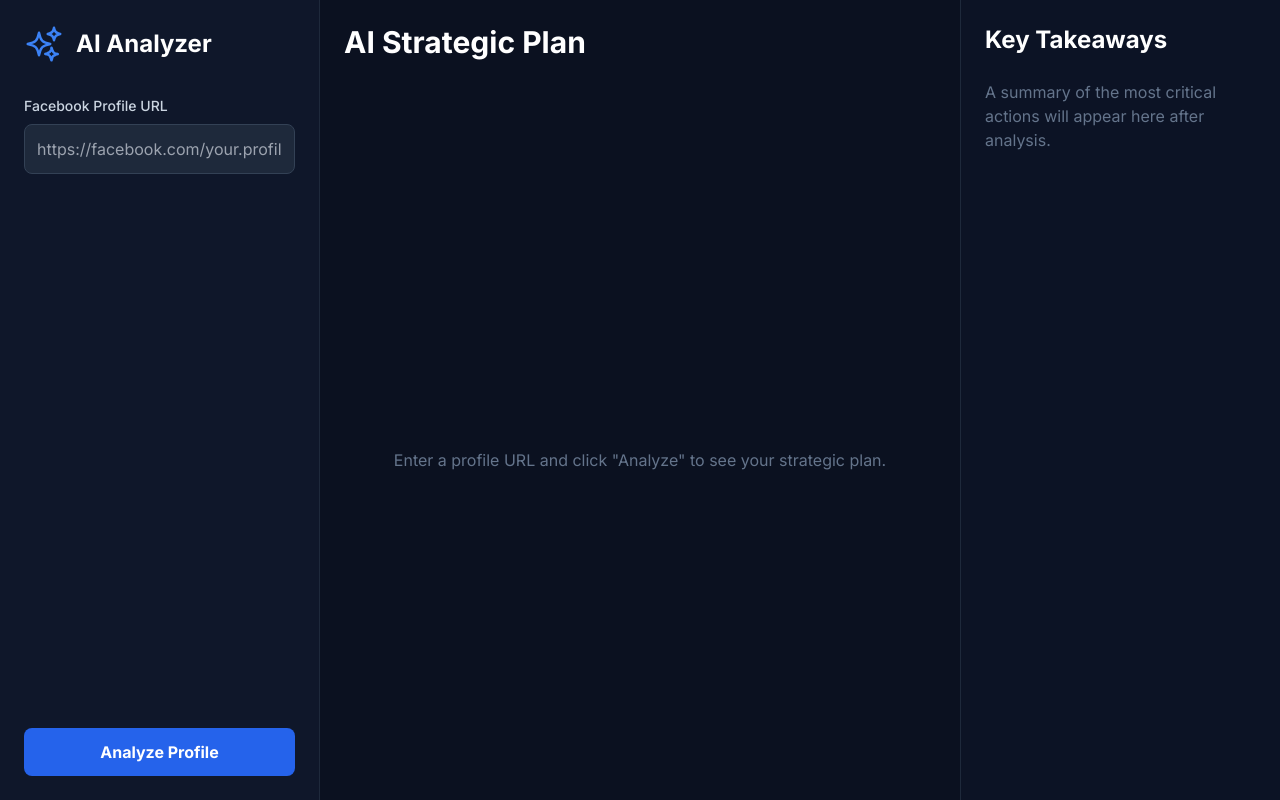
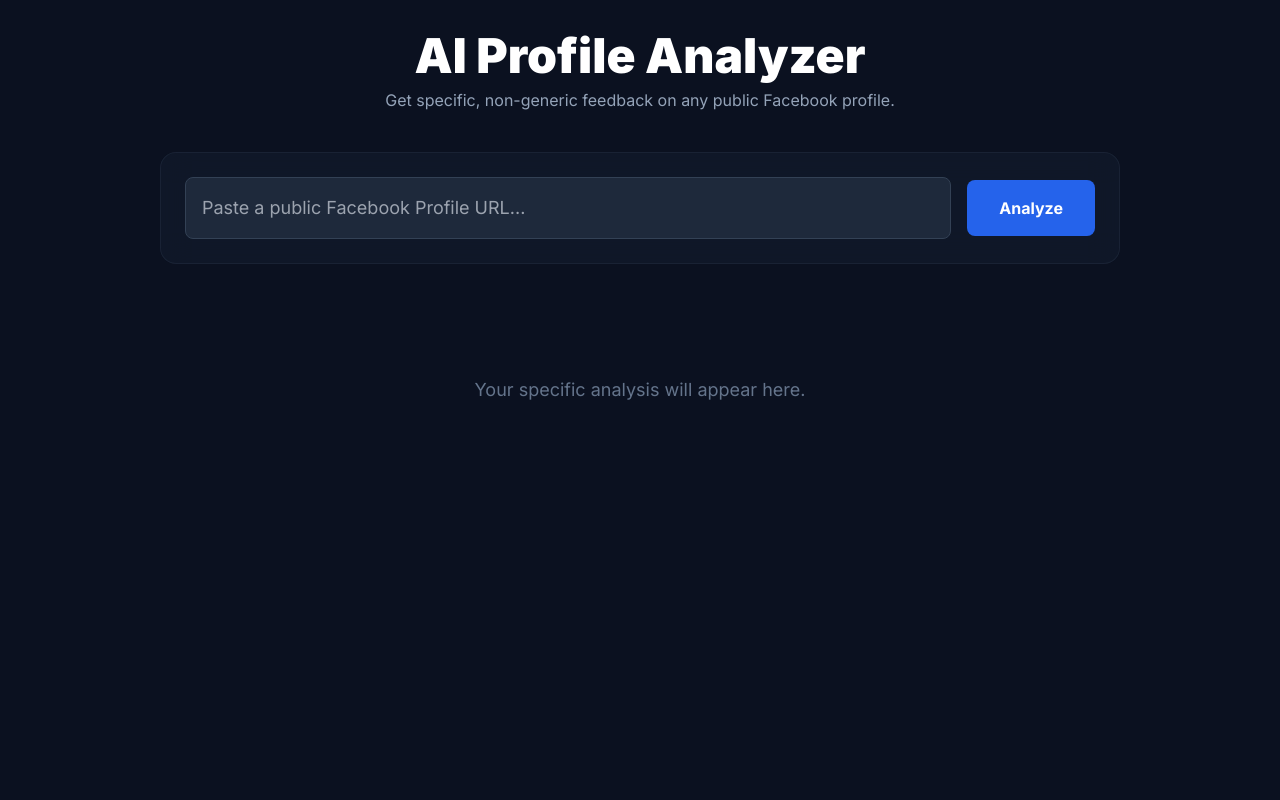
Before and after one commit to voycebutler18/VoyceFeed, a Flask app: page / in a window 1280 px wide. Run offline with Flask 3, Linux system fonts and the light colour scheme; some libraries are stand-ins or nearby versions.

Commit message:
Update index.html

```diff
--- a/templates/index.html
+++ b/templates/index.html
@@ -5,13 +5,14 @@
     <meta name="viewport" content="width=device-width, initial-scale=1.0">
     <title>AI Profile Analyzer</title>
     <script src="https://cdn.tailwindcss.com"></script>
+    <script src="https://cdn.jsdelivr.net/npm/marked/marked.min.js"></script>
     <link rel="preconnect" href="https://fonts.googleapis.com">
     <link rel="preconnect" href="https://fonts.gstatic.com" crossorigin>
     <link href="https://fonts.googleapis.com/css2?family=Inter:wght@400;500;600;700;900&display=swap" rel="stylesheet">
     <style>
         body {
             font-family: 'Inter', sans-serif;
-            background-color: #0B1120;
+            background-color: #0B1120; /* Dark blue background */
         }
         .glass-pane {
             background: rgba(21, 30, 48, 0.5);
@@ -37,141 +38,92 @@
 </head>
 <body class="text-slate-300">
 
-    <div class="flex flex-col lg:flex-row h-screen">
+    <div class="container mx-auto p-4 sm:p-6 lg:p-8 max-w-5xl">
+        <!-- Header -->
+        <header class="text-center mb-10">
+            <h1 class="text-4xl sm:text-5xl font-black text-white">AI Profile Analyzer</h1>
+            <p class="text-slate-400 mt-2">Get specific, non-generic feedback on any public Facebook profile.</p>
+        </header>
 
-        <!-- Left Panel: Input & Controls -->
-        <aside class="w-full lg:w-1/4 bg-slate-900 p-6 flex flex-col border-r border-slate-800">
-            <div class="flex items-center mb-8">
-                <svg class="w-10 h-10 text-blue-500 mr-3" xmlns="http://www.w3.org/2000/svg" fill="none" viewBox="0 0 24 24" stroke-width="1.5" stroke="currentColor"><path stroke-linecap="round" stroke-linejoin="round" d="M9.813 15.904L9 18.75l-.813-2.846a4.5 4.5 0 00-3.09-3.09L2.25 12l2.846-.813a4.5 4.5 0 003.09-3.09L9 5.25l.813 2.846a4.5 4.5 0 003.09 3.09L15.75 12l-2.846.813a4.5 4.5 0 00-3.09 3.09zM18.259 8.715L18 9.75l-.259-1.035a3.375 3.375 0 00-2.455-2.456L14.25 6l1.036-.259a3.375 3.375 0 002.455-2.456L18 2.25l.259 1.035a3.375 3.375 0 002.456 2.456L21.75 6l-1.035.259a3.375 3.375 0 00-2.456 2.456zM16.898 20.553L16.5 21.75l-.398-1.197a3.375 3.375 0 00-2.456-2.456L12.75 18l1.197-.398a3.375 3.375 0 002.456-2.456L16.5 14.25l.398 1.197a3.375 3.375 0 002.456 2.456L20.25 18l-1.197.398a3.375 3.375 0 00-2.456 2.456z" /></svg>
-                <h1 class="text-2xl font-bold text-white">AI Analyzer</h1>
+        <!-- Input Card -->
+        <div class="glass-pane p-6 rounded-2xl mb-8">
+            <div class="flex flex-col md:flex-row items-center gap-4">
+                <input type="url" id="profile-url" class="w-full p-4 bg-slate-800 rounded-lg border border-slate-700 focus:border-blue-500 focus:outline-none text-lg" placeholder="Paste a public Facebook Profile URL...">
+                <button id="analyze-button" class="w-full md:w-auto bg-blue-600 hover:bg-blue-700 text-white font-bold py-4 px-8 rounded-lg transition-colors flex items-center justify-center disabled:bg-slate-600 disabled:cursor-not-allowed flex-shrink-0">
+                    Analyze
+                </button>
             </div>
-            <div class="flex-grow">
-                <label for="profile-url" class="block text-sm font-medium text-slate-300 mb-2">Facebook Profile URL</label>
-                <input type="text" id="profile-url" class="w-full p-3 bg-slate-800 rounded-lg border border-slate-700 focus:border-blue-500 focus:outline-none" placeholder="https://facebook.com/your.profile">
         </div>
-            <button id="analyze-button" class="w-full mt-4 bg-blue-600 hover:bg-blue-700 text-white font-bold py-3 px-6 rounded-lg transition-colors flex items-center justify-center disabled:bg-slate-600">
-                Analyze Profile
-            </button>
-        </aside>
 
-        <!-- Center Panel: Main Analysis -->
-        <main class="flex-1 p-6 overflow-y-auto">
-            <h2 class="text-3xl font-bold text-white mb-6">AI Strategic Plan</h2>
-            <div id="analysis-output" class="h-full">
+        <!-- Output Area -->
+        <div id="output-container">
             <!-- Loading Spinner -->
-                <div id="loading-spinner" class="hidden flex-col items-center justify-center h-full text-center py-10">
+            <div id="loading-spinner" class="hidden flex-col items-center justify-center text-center py-20">
                 <div class="spinner"></div>
-                    <p class="mt-4 text-slate-400">AI is generating your growth strategy...</p>
+                <p class="mt-4 text-slate-400 text-lg">Scraping profile & generating AI analysis...</p>
+                <p class="text-slate-500">This may take a moment.</p>
             </div>
             <!-- Placeholder -->
-                <div id="placeholder-text" class="flex items-center justify-center h-full text-center">
-                    <p class="text-slate-500">Enter a profile URL and click "Analyze" to see your strategic plan.</p>
+            <div id="placeholder-text" class="text-center py-20">
+                <p class="text-slate-500 text-lg">Your specific analysis will appear here.</p>
             </div>
             <!-- Results -->
-                <div id="results" class="hidden prose prose-invert prose-slate max-w-none prose-h3:text-sky-400 prose-strong:text-white">
+            <div id="results" class="hidden glass-pane p-8 rounded-2xl prose prose-invert prose-slate max-w-none prose-h3:text-sky-400 prose-strong:text-white">
                 <!-- AI content will be injected here -->
             </div>
         </div>
-        </main>
-
-        <!-- Right Panel: Key Takeaways -->
-        <aside class="w-full lg:w-1/4 bg-slate-900/50 p-6 border-l border-slate-800 overflow-y-auto">
-            <h2 class="text-2xl font-bold text-white mb-6">Key Takeaways</h2>
-            <div id="takeaways-output" class="space-y-4">
-                <p class="text-slate-500">A summary of the most critical actions will appear here after analysis.</p>
-            </div>
-        </aside>
-
     </div>
 
-    <script src="https://cdn.jsdelivr.net/npm/marked/marked.min.js"></script>
     <script>
-        const apiKey = "{{ openai_api_key }}";
-
         const analyzeButton = document.getElementById('analyze-button');
         const profileUrlInput = document.getElementById('profile-url');
 
-        const analysisOutput = document.getElementById('analysis-output');
         const loadingSpinner = document.getElementById('loading-spinner');
         const placeholderText = document.getElementById('placeholder-text');
         const resultsDiv = document.getElementById('results');
-        const takeawaysDiv = document.getElementById('takeaways-output');
 
         analyzeButton.addEventListener('click', async () => {
             const profileUrl = profileUrlInput.value.trim();
 
             if (!profileUrl) {
-                alert('Please provide your profile URL.');
-                return;
-            }
-            if (!apiKey) {
-                alert('OpenAI API Key not found. Make sure it is set in your Render environment variables.');
+                alert('Please provide a profile URL.');
                 return;
             }
 
             // Reset UI and show loading state
             placeholderText.classList.add('hidden');
             resultsDiv.classList.add('hidden');
-            takeawaysDiv.innerHTML = '<p class="text-slate-500">Generating takeaways...</p>';
             loadingSpinner.classList.remove('hidden');
             analyzeButton.disabled = true;
             analyzeButton.textContent = 'Analyzing...';
 
-            const prompt = `
-                As an expert social media strategist, create a comprehensive growth plan for a personal Facebook profile: ${profileUrl}.
-                Although you cannot see the page's live content, provide a detailed, actionable strategy based on established principles for viral growth.
-
-                First, provide the full analysis structured in markdown with the following sections:
-                ### Profile Picture & Banner
-                ### Bio Optimization
-                ### Content Strategy
-                ### Virality Tactics
-                ### Posting Schedule
-
-                After the full analysis, add a separator "---" and then provide a "Key Takeaways" summary. This summary should be a concise, bulleted list of the top 5 most important actions the user should take immediately. Start this section with the heading "### Key Takeaways".
-            `;
-
             try {
-                const response = await fetch('https://api.openai.com/v1/chat/completions', {
+                const response = await fetch('/analyze', {
                     method: 'POST',
                     headers: {
                         'Content-Type': 'application/json',
-                        'Authorization': `Bearer ${apiKey}`
                     },
-                    body: JSON.stringify({
-                        model: 'gpt-4o',
-                        messages: [{ role: 'user', content: prompt }],
-                        temperature: 0.7
-                    })
+                    body: JSON.stringify({ profileUrl })
                 });
 
-                if (!response.ok) {
-                    const errorData = await response.json();
-                    throw new Error(errorData.error.message || 'Failed to get a response from OpenAI.');
+                const data = await response.json();
+
+                if (!response.ok || !data.success) {
+                    throw new Error(data.error || 'An unknown error occurred on the server.');
                 }
 
-                const data = await response.json();
-                const fullResponseText = data.choices[0].message.content;
-
-                // Split the response into the main analysis and the key takeaways
-                const parts = fullResponseText.split('---');
-                const mainAnalysis = parts[0];
-                const keyTakeaways = parts.length > 1 ? parts[1] : '<p>No key takeaways were generated.</p>';
-
                 // Use the 'marked' library to convert markdown to HTML
-                resultsDiv.innerHTML = marked.parse(mainAnalysis);
-                takeawaysDiv.innerHTML = marked.parse(keyTakeaways);
-
+                resultsDiv.innerHTML = marked.parse(data.analysis);
                 resultsDiv.classList.remove('hidden');
 
             } catch (error) {
-                resultsDiv.innerHTML = `<p class="text-red-400">Error: ${error.message}</p>`;
+                resultsDiv.innerHTML = `<h3 class="text-red-400">Analysis Failed</h3><p class="text-slate-400">${error.message}</p>`;
                 resultsDiv.classList.remove('hidden');
             } finally {
                 // Hide loading state
                 loadingSpinner.classList.add('hidden');
                 analyzeButton.disabled = false;
-                analyzeButton.textContent = 'Analyze Profile';
+                analyzeButton.textContent = 'Analyze';
             }
         });
     </script>
```
Lines whose indentation alone changed are shown as unchanged.
